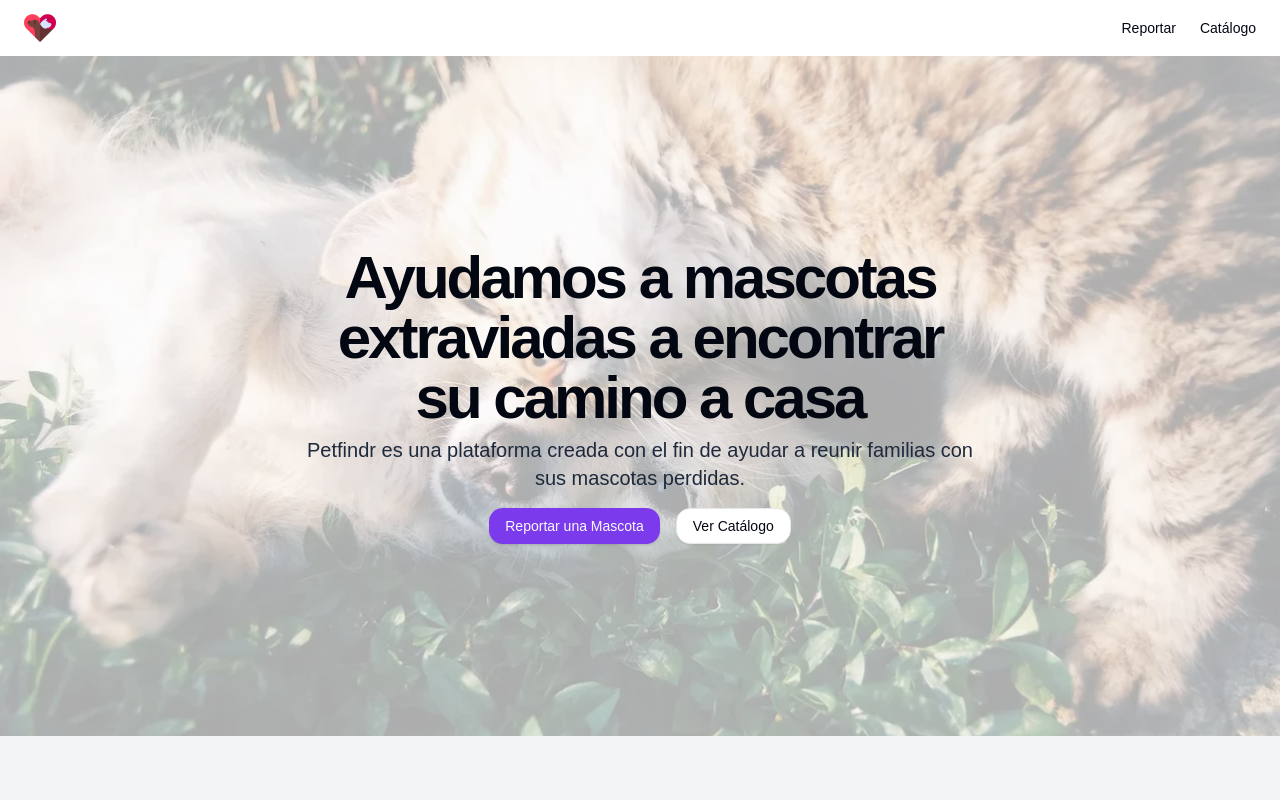
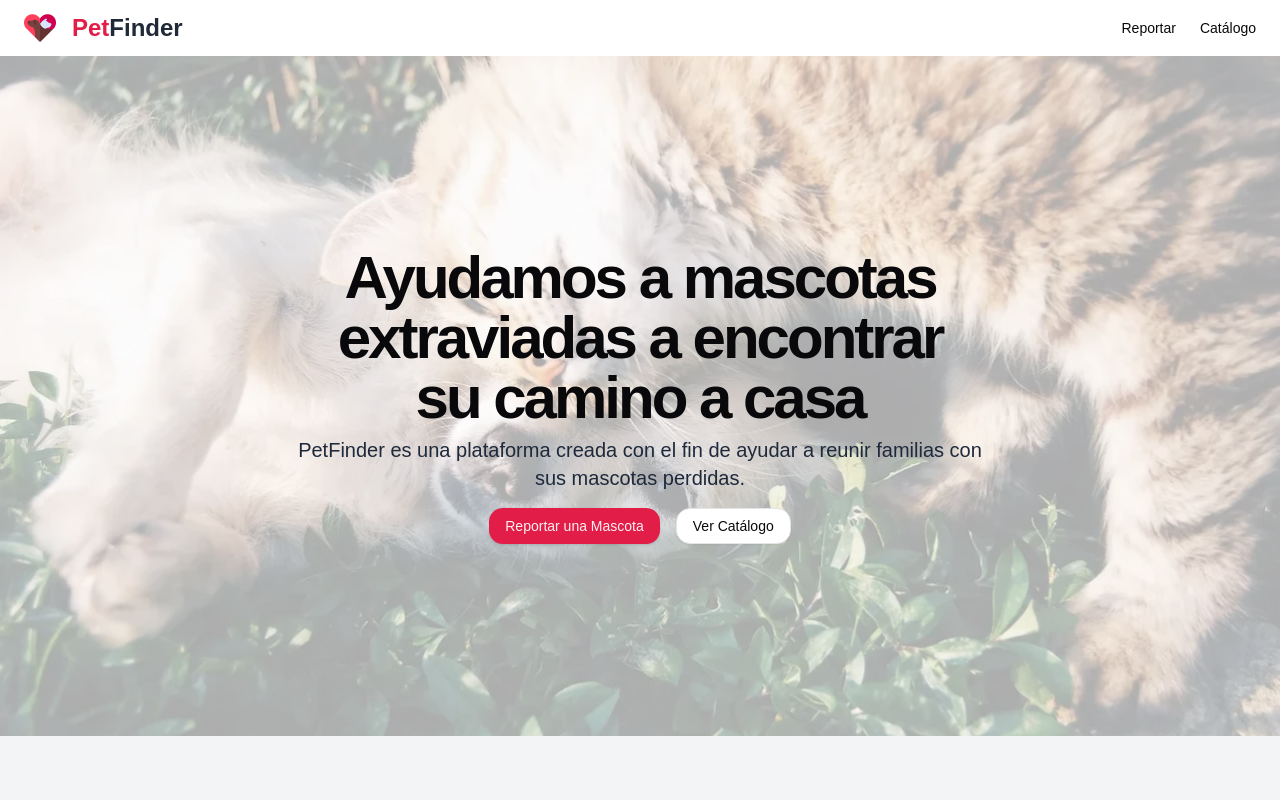
Before and after one commit to jfreites/petfinder-website, a Next.js app: page / in a window 1280 px wide. Shown: the top 800 px of the page. Built offline with nearby package versions, Linux system fonts and the light colour scheme.

Commit message:
change color scheme and added a temporary title to the website

```diff
--- a/src/app/globals.css
+++ b/src/app/globals.css
@@ -5,24 +5,24 @@
 @layer base {
   :root {
     --background: 0 0% 100%;
-    --foreground: 224 71.4% 4.1%;
+    --foreground: 240 10% 3.9%;
     --card: 0 0% 100%;
-    --card-foreground: 224 71.4% 4.1%;
+    --card-foreground: 240 10% 3.9%;
     --popover: 0 0% 100%;
-    --popover-foreground: 224 71.4% 4.1%;
-    --primary: 262.1 83.3% 57.8%;
-    --primary-foreground: 210 20% 98%;
-    --secondary: 220 14.3% 95.9%;
-    --secondary-foreground: 220.9 39.3% 11%;
-    --muted: 220 14.3% 95.9%;
-    --muted-foreground: 220 8.9% 46.1%;
-    --accent: 220 14.3% 95.9%;
-    --accent-foreground: 220.9 39.3% 11%;
+    --popover-foreground: 240 10% 3.9%;
+    --primary: 346.8 77.2% 49.8%;
+    --primary-foreground: 355.7 100% 97.3%;
+    --secondary: 240 4.8% 95.9%;
+    --secondary-foreground: 240 5.9% 10%;
+    --muted: 240 4.8% 95.9%;
+    --muted-foreground: 240 3.8% 46.1%;
+    --accent: 240 4.8% 95.9%;
+    --accent-foreground: 240 5.9% 10%;
     --destructive: 0 84.2% 60.2%;
-    --destructive-foreground: 210 20% 98%;
-    --border: 220 13% 91%;
-    --input: 220 13% 91%;
-    --ring: 262.1 83.3% 57.8%;
+    --destructive-foreground: 0 0% 98%;
+    --border: 240 5.9% 90%;
+    --input: 240 5.9% 90%;
+    --ring: 346.8 77.2% 49.8%;
     --radius: 1rem;
     --chart-1: 12 76% 61%;
     --chart-2: 173 58% 39%;
@@ -32,25 +32,25 @@
   }
 
   .dark {
-    --background: 224 71.4% 4.1%;
-    --foreground: 210 20% 98%;
-    --card: 224 71.4% 4.1%;
-    --card-foreground: 210 20% 98%;
-    --popover: 224 71.4% 4.1%;
-    --popover-foreground: 210 20% 98%;
-    --primary: 263.4 70% 50.4%;
-    --primary-foreground: 210 20% 98%;
-    --secondary: 215 27.9% 16.9%;
-    --secondary-foreground: 210 20% 98%;
-    --muted: 215 27.9% 16.9%;
-    --muted-foreground: 217.9 10.6% 64.9%;
-    --accent: 215 27.9% 16.9%;
-    --accent-foreground: 210 20% 98%;
+    --background: 20 14.3% 4.1%;
+    --foreground: 0 0% 95%;
+    --card: 24 9.8% 10%;
+    --card-foreground: 0 0% 95%;
+    --popover: 0 0% 9%;
+    --popover-foreground: 0 0% 95%;
+    --primary: 346.8 77.2% 49.8%;
+    --primary-foreground: 355.7 100% 97.3%;
+    --secondary: 240 3.7% 15.9%;
+    --secondary-foreground: 0 0% 98%;
+    --muted: 0 0% 15%;
+    --muted-foreground: 240 5% 64.9%;
+    --accent: 12 6.5% 15.1%;
+    --accent-foreground: 0 0% 98%;
     --destructive: 0 62.8% 30.6%;
-    --destructive-foreground: 210 20% 98%;
-    --border: 215 27.9% 16.9%;
-    --input: 215 27.9% 16.9%;
-    --ring: 263.4 70% 50.4%;
+    --destructive-foreground: 0 85.7% 97.3%;
+    --border: 240 3.7% 15.9%;
+    --input: 240 3.7% 15.9%;
+    --ring: 346.8 77.2% 49.8%;
     --chart-1: 220 70% 50%;
     --chart-2: 160 60% 45%;
     --chart-3: 30 80% 55%;
--- a/src/app/page.tsx
+++ b/src/app/page.tsx
@@ -93,7 +93,7 @@
                 Ayudamos a mascotas extraviadas a encontrar su camino a casa
               </h1>
               <p className="mx-auto max-w-[700px] text-slate-800 md:text-xl dark:text-gray-400">
-                Petfindr es una plataforma creada con el fin de ayudar a reunir
+                PetFinder es una plataforma creada con el fin de ayudar a reunir
                 familias con sus mascotas perdidas.
               </p>
             </div>
--- a/src/components/footer.tsx
+++ b/src/components/footer.tsx
@@ -4,7 +4,7 @@
   return (
     <footer className="flex flex-col gap-2 sm:flex-row py-6 w-full shrink-0 items-center px-4 md:px-6 border-t bg-slate-950">
       <p className="text-xs text-gray-200 dark:text-gray-400">
-        © 2024 Pet Finder. Creado con ❤️ por{" "}
+        © 2024 PetFinder. Creado con ❤️ por{" "}
         <Link
           className="text-xs hover:underline underline-offset-4"
           href="https://github.com/jfreites"
--- a/src/components/header.tsx
+++ b/src/components/header.tsx
@@ -6,7 +6,10 @@
   return (
     <header className="px-4 lg:px-6 h-14 flex items-center bg-white">
       <Link className="flex items-center justify-center" href="/">
-        <Image src={logo.src} alt="Pet Finder" width={32} height={32} />
+        <Image src={logo.src} alt="Pet Finder" width={32} height={32} />{" "}
+        <span className="text-2xl font-semibold text-primary ml-4">
+          Pet<span className="text-gray-800">Finder</span>
+        </span>
         <span className="sr-only">Pet Finder</span>
       </Link>
       <nav className="ml-auto flex gap-4 sm:gap-6">
```
